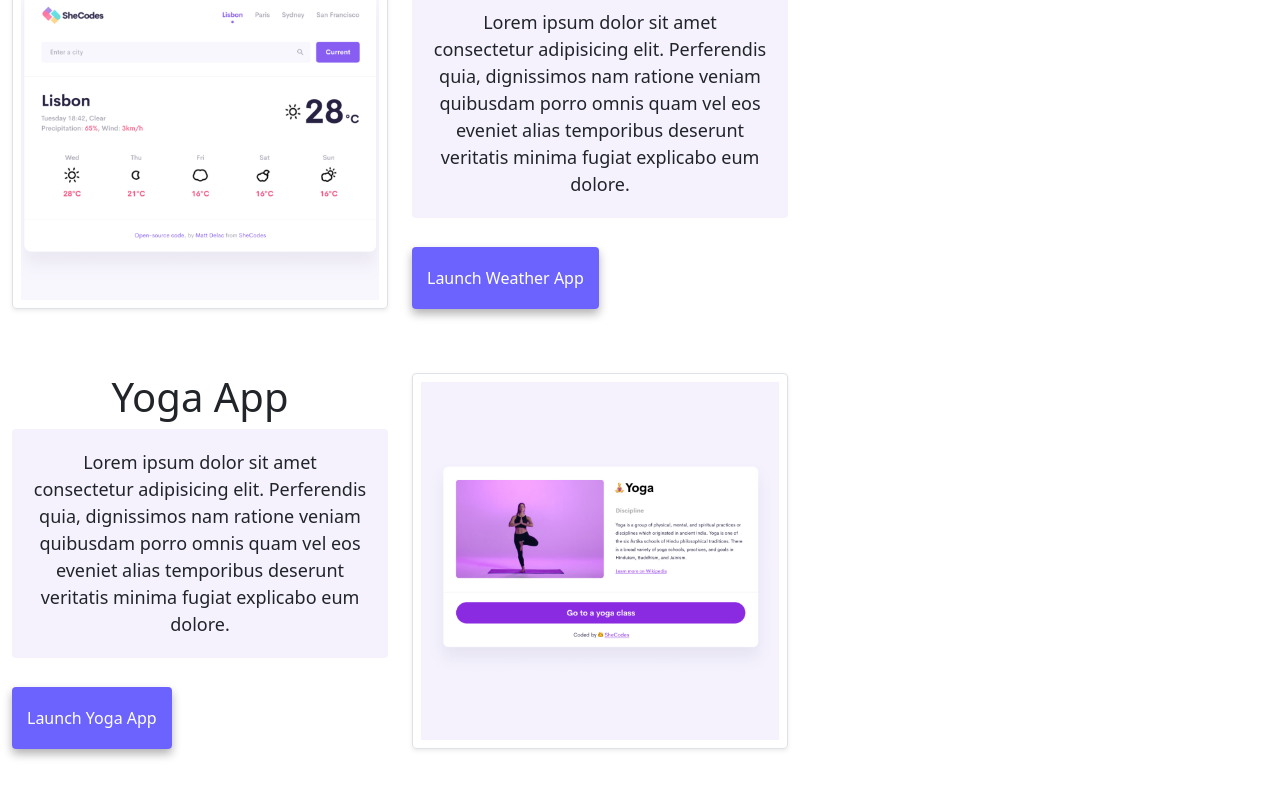
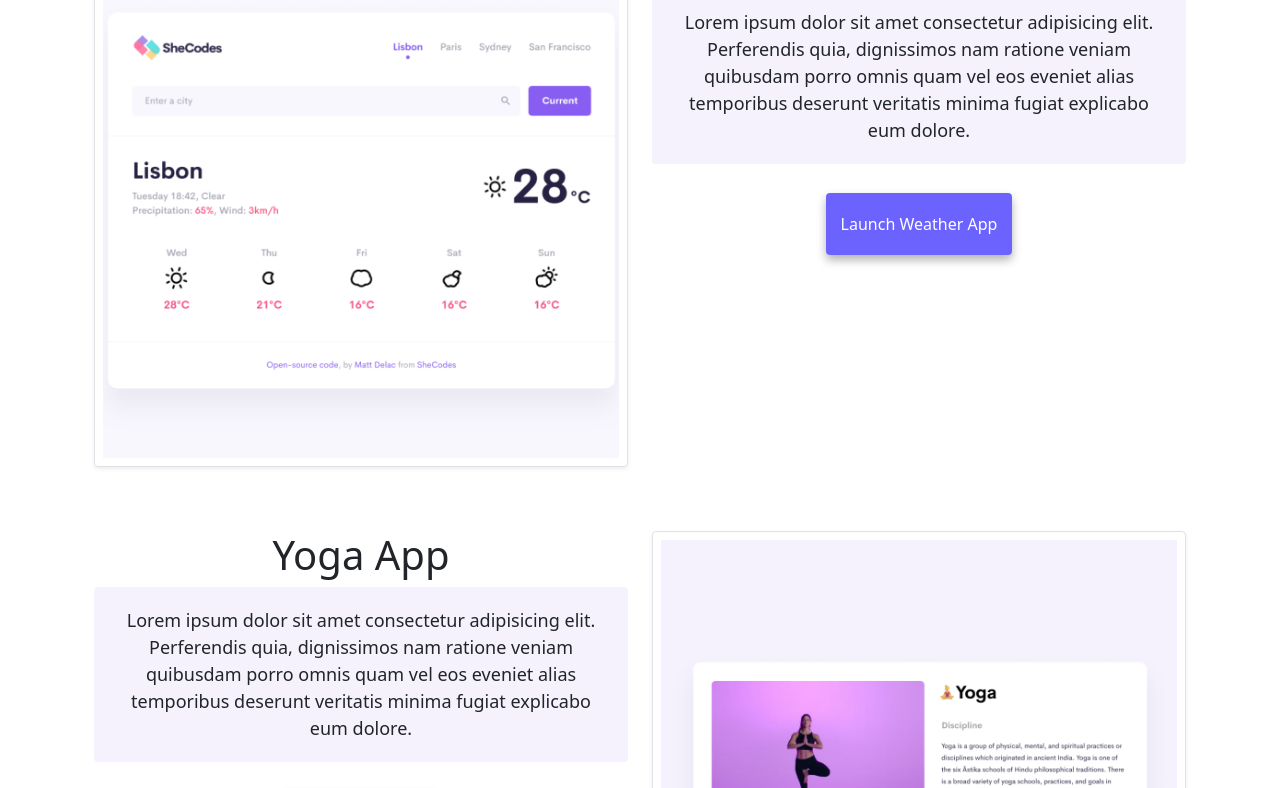
Before and after one commit to GPeBenito/advanced-tools-homework, a plain HTML site: page index.html in a window 1280 px wide. Shown: the part 453-1241 px from the top of the page. Drawn offline with nearby package versions, Linux system fonts and the light colour scheme.

Commit message:
Styled Responsiveness for wider screens

```diff
--- a/css/style.css
+++ b/css/style.css
@@ -4,11 +4,17 @@
     --box-shadow: 0 5px 10px rgba(0, 0, 0, 0.3);
   }
 
-
+ @media (min-width: 576px){
+     .container {
+     margin: 0 auto;
+     text-align: center;
+     max-width:100%;
+     }
+ }
 
   body {
     margin: 60px auto;
-    max-width: 800px;
+    max-width: 100%;
   }
 
   h1,
--- a/index.html
+++ b/index.html
@@ -11,7 +11,7 @@
 
   </head>
   <body>
-
+<div class="container">
     <nav class="navbar navbar-expand-lg navbar-light bg-light">
       <div class="container-fluid">
         <a class="navbar-brand" href="#">G. Pe Benito</a>
@@ -113,6 +113,7 @@
         </div>
       </div>
     </div>
+  </div>
     <script src="https://cdn.jsdelivr.net/npm/bootstrap@5.0.0-beta3/dist/js/bootstrap.bundle.min.js" integrity="sha384-JEW9xMcG8R+pH31jmWH6WWP0WintQrMb4s7ZOdauHnUtxwoG2vI5DkLtS3qm9Ekf" crossorigin="anonymous"></script>
   </body>
 </html>
```
